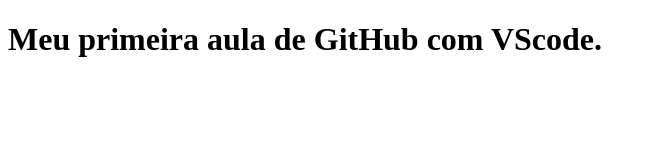
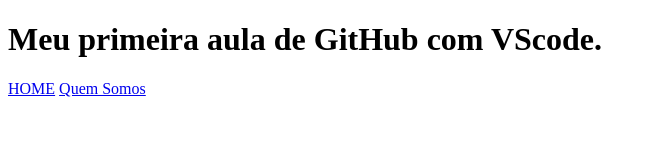
Before and after one commit to kitaiwo/aula-1, a plain HTML site: page index.html in a window 1280 px wide. Shown: the whole page, without its empty margins (0-656 px from the left). Drawn offline with Linux system fonts and the light colour scheme.

Commit message:
Criação do menu

```diff
--- a/index.html
+++ b/index.html
@@ -9,7 +9,8 @@
         <header class="cabecalho">
             <h1 class="cabecalho__titulo"> Meu primeira aula de GitHub com VScode.</h1>
             <nav class="cabecalho__menu">
-
+                <a href="#">HOME</a>
+                <a href="#">Quem Somos</a>
             </nav>
         </header>
     </body>
```
